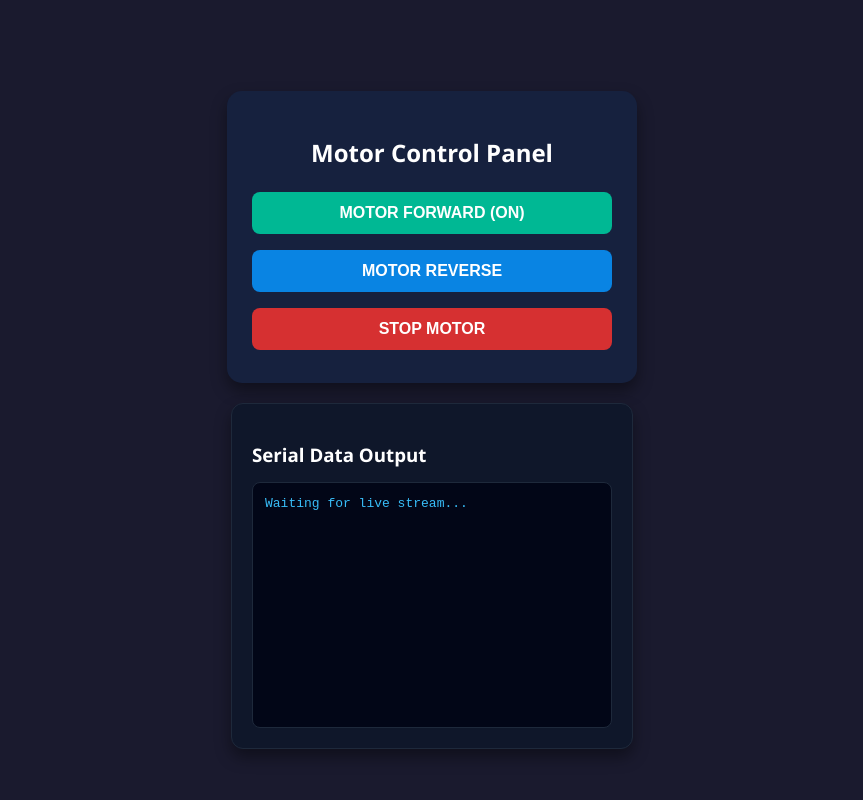
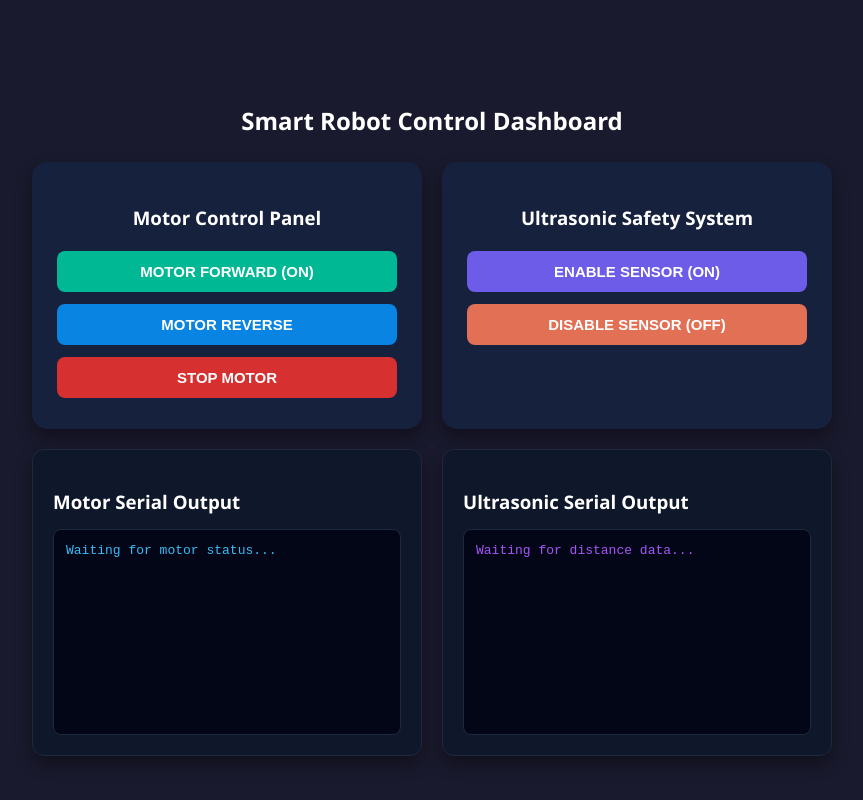
Before and after one commit to SachintahkaGayashan/test, a plain HTML site: page index.html in a window 1280 px wide. Shown: the whole page, without its empty margins (208-1071 px from the left). Drawn offline with Linux system fonts and the light colour scheme; no server answers.

Commit message:
Revamp index.html for motor and ultrasonic control

```diff
--- a/index.html
+++ b/index.html
@@ -3,7 +3,7 @@
 <head>
     <meta charset="UTF-8">
     <meta name="viewport" content="width=device-width, initial-scale=1.0">
-    <title>Motor Control Panel & Live Console</title>
+    <title>Motor & Ultrasonic Dashboard</title>
     <style>
         body {
             font-family: 'Segoe UI', Tahoma, Geneva, Verdana, sans-serif;
@@ -17,30 +17,39 @@
             margin: 0;
             padding: 20px;
         }
+        .container {
+            display: flex;
+            flex-wrap: wrap;
+            gap: 20px;
+            justify-content: center;
+            max-width: 800px;
+            width: 100%;
+        }
         .card {
             background-color: #16213e;
             padding: 25px;
             border-radius: 15px;
             box-shadow: 0 8px 16px rgba(0, 0, 0, 0.4);
             text-align: center;
-            width: 360px;
-            margin-bottom: 20px;
+            flex: 1 1 340px;
         }
         h2, h3 { margin-bottom: 15px; }
         .btn {
             padding: 12px;
-            font-size: 16px;
+            font-size: 15px;
             font-weight: bold;
             border: none;
             border-radius: 8px;
             cursor: pointer;
-            margin: 8px 0;
+            margin: 6px 0;
             transition: 0.3s;
             width: 100%;
         }
         .btn-on { background-color: #00b894; color: white; }
         .btn-rev { background-color: #0984e3; color: white; }
         .btn-off { background-color: #d63031; color: white; }
+        .btn-sensor-on { background-color: #6c5ce7; color: white; }
+        .btn-sensor-off { background-color: #e17055; color: white; }
 
         /* Terminal Console Box */
         .console-card {
@@ -48,16 +57,15 @@
             border: 1px solid #1e293b;
             padding: 20px;
             border-radius: 12px;
-            width: 360px;
+            flex: 1 1 340px;
             box-shadow: 0 8px 16px rgba(0, 0, 0, 0.4);
         }
-        #serialConsole {
+        .console-box {
             background-color: #020617;
-            color: #38bdf8;
             font-family: 'Courier New', Courier, monospace;
             padding: 12px;
             border-radius: 8px;
-            height: 220px;
+            height: 180px;
             overflow-y: auto;
             text-align: left;
             font-size: 13px;
@@ -65,27 +73,50 @@
             white-space: pre-wrap;
             line-height: 1.4;
         }
+        #motorConsole { color: #38bdf8; }
+        #ultrasonicConsole { color: #a855f7; }
     </style>
 </head>
 <body>
 
+<h2 style="margin-bottom: 25px;">Smart Robot Control Dashboard</h2>
+
+<div class="container">
+    <!-- Motor Control Card -->
     <div class="card">
-    <h2>Motor Control Panel</h2>
-    <button class="btn btn-on" onclick="sendData('ON')">MOTOR FORWARD (ON)</button>
-    <button class="btn btn-rev" onclick="sendData('REV')">MOTOR REVERSE</button>
-    <button class="btn btn-off" onclick="sendData('OFF')">STOP MOTOR</button>
+        <h3>Motor Control Panel</h3>
+        <button class="btn btn-on" onclick="sendMotorData('ON')">MOTOR FORWARD (ON)</button>
+        <button class="btn btn-rev" onclick="sendMotorData('REV')">MOTOR REVERSE</button>
+        <button class="btn btn-off" onclick="sendMotorData('OFF')">STOP MOTOR</button>
     </div>
 
+    <!-- Ultrasonic Control Card -->
+    <div class="card">
+        <h3>Ultrasonic Safety System</h3>
+        <button class="btn btn-sensor-on" onclick="sendSensorData('ENABLE')">ENABLE SENSOR (ON)</button>
+        <button class="btn btn-sensor-off" onclick="sendSensorData('DISABLE')">DISABLE SENSOR (OFF)</button>
+    </div>
+
+    <!-- Motor Console Card -->
     <div class="console-card">
-    <h3>Serial Data Output</h3>
-    <div id="serialConsole">Waiting for live stream...</div>
+        <h3>Motor Serial Output</h3>
+        <div id="motorConsole" class="console-box">Waiting for motor status...</div>
+    </div>
+
+    <!-- Ultrasonic Console Card -->
+    <div class="console-card">
+        <h3>Ultrasonic Serial Output</h3>
+        <div id="ultrasonicConsole" class="console-box">Waiting for distance data...</div>
+    </div>
 </div>
 
 <script>
     const databaseURL = "https://test-5b6ed-default-rtdb.firebaseio.com/";
-    let lastMsg = "";
+    let lastMotorMsg = "";
+    let lastUltrasonicMsg = "";
 
-    function sendData(status) {
+    // Send Motor State
+    function sendMotorData(status) {
         fetch(`${databaseURL}/LED_STATUS.json`, {
             method: 'PUT',
             body: JSON.stringify(status),
@@ -93,29 +124,55 @@
         });
     }
 
+    // Send Ultrasonic State (ENABLE / DISABLE)
+    function sendSensorData(status) {
+        fetch(`${databaseURL}/ULTRASONIC_STATUS.json`, {
+            method: 'PUT',
+            body: JSON.stringify(status),
+            headers: { 'Content-Type': 'application/json' }
+        });
+    }
+
+    // Fetch Output Data
     function fetchSerialData() {
+        // 1. Fetch Motor Status Output
         fetch(`${databaseURL}/SERIAL_OUTPUT.json`)
         .then(res => res.json())
         .then(data => {
-            if (data && data !== lastMsg) {
-                lastMsg = data;
-                const consoleBox = document.getElementById('serialConsole');
+            if (data && data !== lastMotorMsg) {
+                lastMotorMsg = data;
+                appendConsole('motorConsole', data);
+            }
+        });
 
-                if (consoleBox.innerText === "Waiting for live stream...") {
+        // 2. Fetch Ultrasonic Sensor Output
+        fetch(`${databaseURL}/ULTRASONIC_OUTPUT.json`)
+        .then(res => res.json())
+        .then(data => {
+            if (data && data !== lastUltrasonicMsg) {
+                lastUltrasonicMsg = data;
+                appendConsole('ultrasonicConsole', data);
+            }
+        });
+    }
+
+    function appendConsole(elementId, text) {
+        const consoleBox = document.getElementById(elementId);
+        if (consoleBox.innerText.includes("Waiting for")) {
             consoleBox.innerText = "";
         }
+        const time = new Date().toLocaleTimeString();
+        consoleBox.innerText += `[${time}] ${text}\n`;
+        consoleBox.scrollTop = consoleBox.scrollHeight;
 
-                const time = new Date().toLocaleTimeString();
-                consoleBox.innerText += `[${time}] ${data}\n`;
-
-                // Auto scroll to bottom
-                consoleBox.scrollTop = consoleBox.scrollHeight;
+        // Keep console log manageable (max 50 lines)
+        const lines = consoleBox.innerText.split('\n');
+        if (lines.length > 50) {
+            consoleBox.innerText = lines.slice(lines.length - 50).join('\n');
         }
-        })
-        .catch(err => console.error(err));
     }
 
-    // Poll data every 500 milliseconds
+    // Poll Firebase every 500ms
     setInterval(fetchSerialData, 500);
 </script>
 
```
Lines whose indentation alone changed are shown as unchanged.
